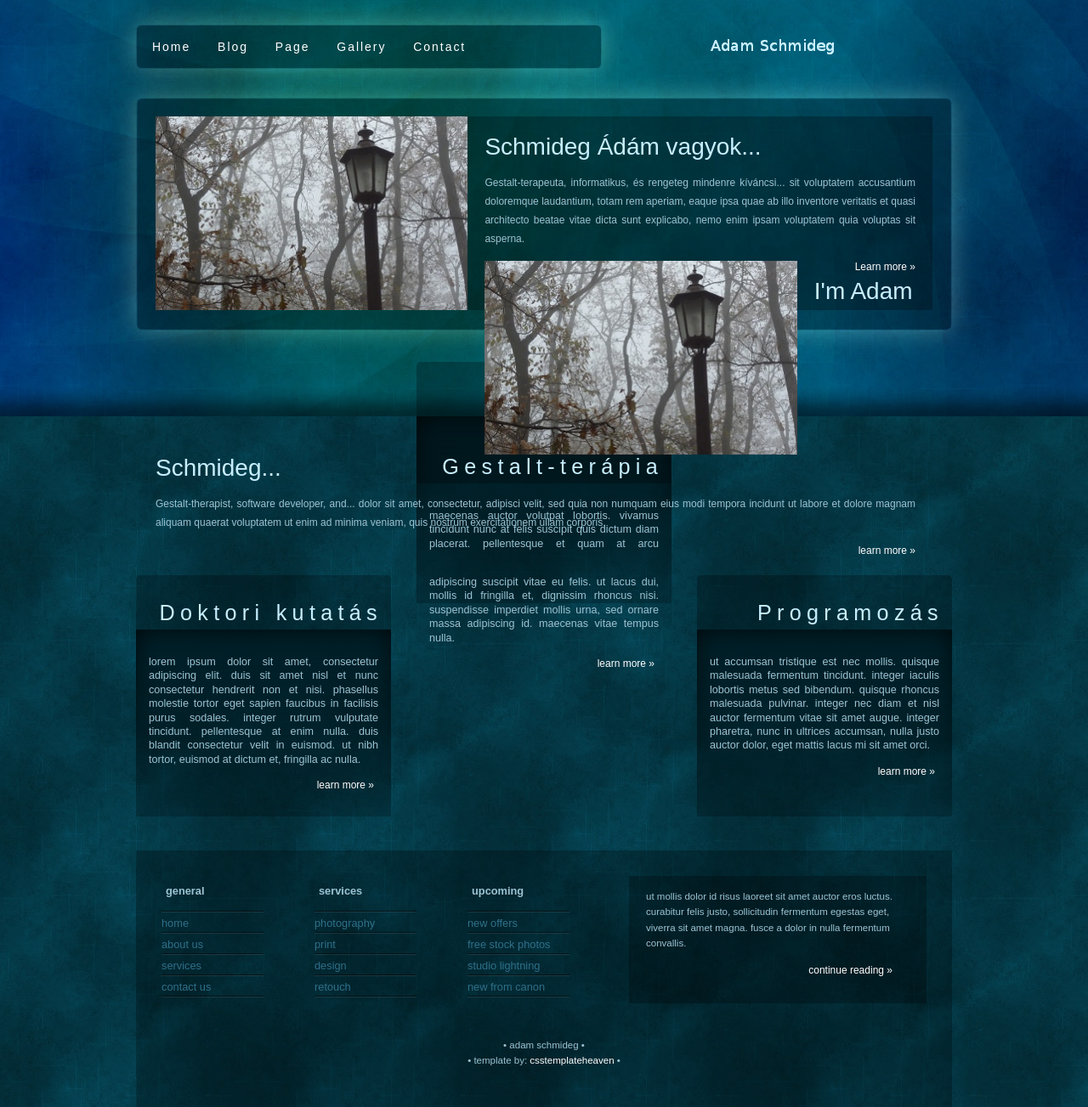
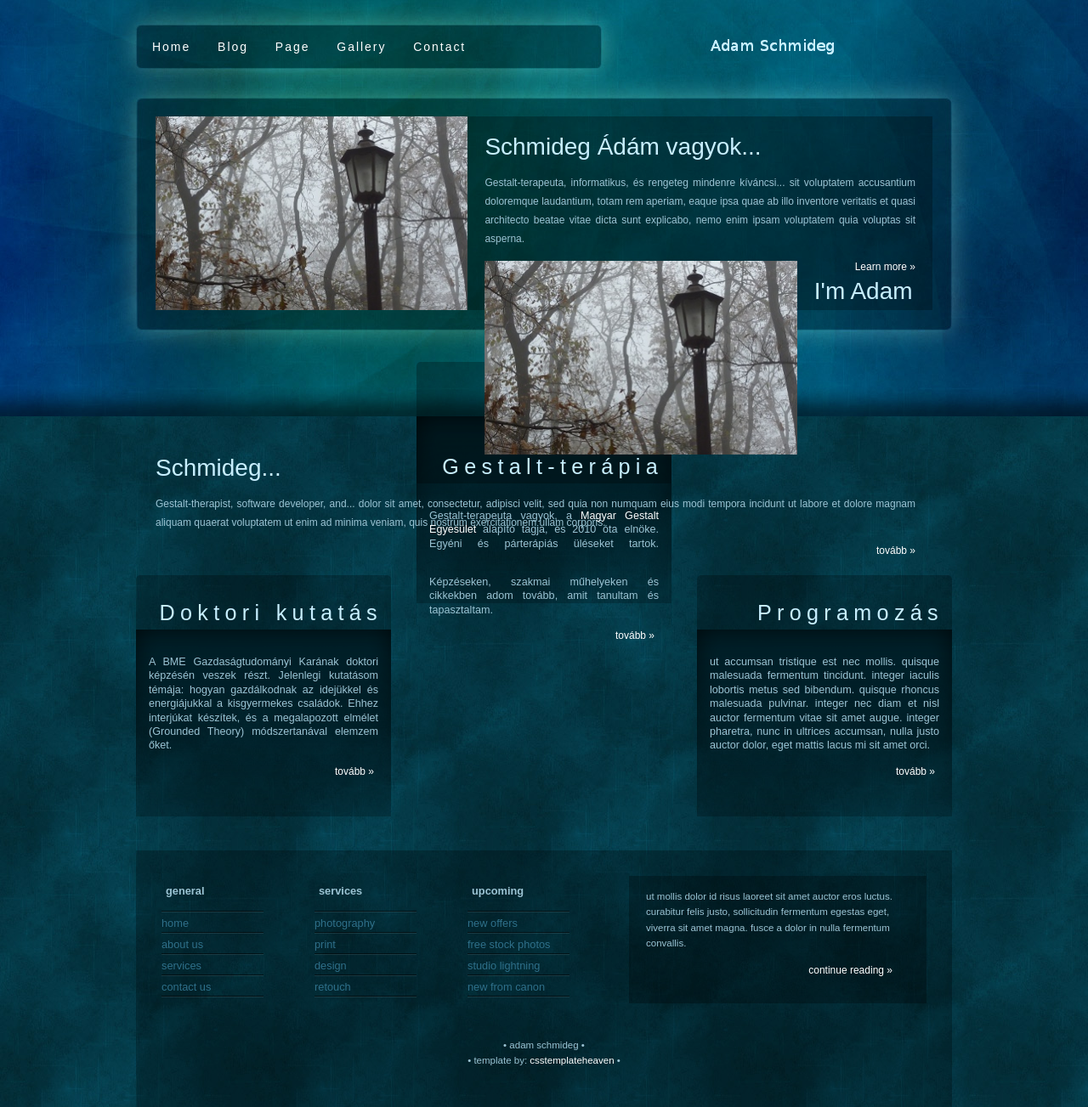
Before and after one commit to adamschmideg/adamschmideg.github.com, a Jekyll site: the page built from new/index.html, in a window 1280 px wide. Shown: the whole page at 85% size. Built offline with Jekyll 4.4.1, drawn with Linux system fonts in a browser that asks for light colours; nearby versions of some CDN libraries; library files that are not in the unit come from our copies.

Commit message:
Nyitólapon doktori és gestalt

```diff
--- a/new/index.html
+++ b/new/index.html
@@ -110,7 +110,7 @@ $(document).ready(function() {
                      ut enim ad minima veniam, quis nostrum
                      exercitationem ullam corporis.
                      </p>
-                     <a class="read_more" href="#">learn more &raquo;</a>
+                     <a class="read_more" href="#">tovább &raquo;</a>
                   </div><!-- end of slide2 -->
             </div>
             <div id="box-nav-slider">
@@ -130,20 +130,33 @@ $(document).ready(function() {
 
 <div id="left">
 <h3 class="frontpage_heading">Doktori kutatás</h3>
-<p class="frontpage_text">lorem ipsum dolor sit amet, consectetur adipiscing elit. duis sit amet nisl et nunc consectetur hendrerit non et nisi. phasellus molestie tortor eget sapien faucibus in facilisis purus sodales. integer rutrum vulputate tincidunt. pellentesque at enim nulla. duis blandit consectetur velit in euismod. ut nibh tortor, euismod at dictum et, fringilla ac nulla.</p>
-<a class="read_more" href="#">learn more &raquo;</a>
+<p class="frontpage_text">
+ A BME Gazdaságtudományi Karának doktori képzésén veszek részt.
+ Jelenlegi kutatásom témája:
+  hogyan gazdálkodnak az idejükkel és energiájukkal a kisgyermekes családok.
+ Ehhez interjúkat készítek, és a megalapozott elmélet
+  (<em>Grounded Theory</em>) módszertanával elemzem őket.
+</p>
+<a class="read_more" href="#">tovább &raquo;</a>
 </div><!-- close left -->
 
 <div id="right">
 <h3 class="frontpage_heading">Programozás</h3>
 <p class="frontpage_text">ut accumsan tristique est nec mollis. quisque malesuada fermentum tincidunt. integer iaculis lobortis metus sed bibendum. quisque rhoncus malesuada pulvinar. integer nec diam et nisl auctor fermentum vitae sit amet augue. integer pharetra, nunc in ultrices accumsan, nulla justo auctor dolor, eget mattis lacus mi sit amet orci.</p>
-<a class="read_more" href="#">learn more &raquo;</a>
+<a class="read_more" href="#">tovább &raquo;</a>
 </div><!-- close right -->
 
 <div id="middle">
 <h3 class="frontpage_heading">Gestalt-terápia</h3>
-<p class="frontpage_text">maecenas auctor volutpat lobortis. vivamus tincidunt nunc at felis suscipit quis dictum diam placerat. pellentesque et quam at arcu adipiscing suscipit vitae eu felis. ut lacus dui, mollis id fringilla et, dignissim rhoncus nisi. suspendisse imperdiet mollis urna, sed ornare massa adipiscing id. maecenas vitae tempus nulla.</p>
-<a class="read_more" href="#">learn more &raquo;</a>
+<p class="frontpage_text">
+ Gestalt-terapeuta vagyok, a
+  <a href='http://www.gestalt.hu' target='_blank'>Magyar Gestalt Egyesület</a> alapító tagja,
+  és 2010 óta elnöke.
+ Egyéni és párterápiás üléseket tartok.
+ Képzéseken, szakmai műhelyeken és cikkekben adom tovább,
+  amit tanultam és tapasztaltam.
+</p>
+<a class="read_more" href="/gestalt">tovább &raquo;</a>
 </div><!-- close middle -->
 
 
```
